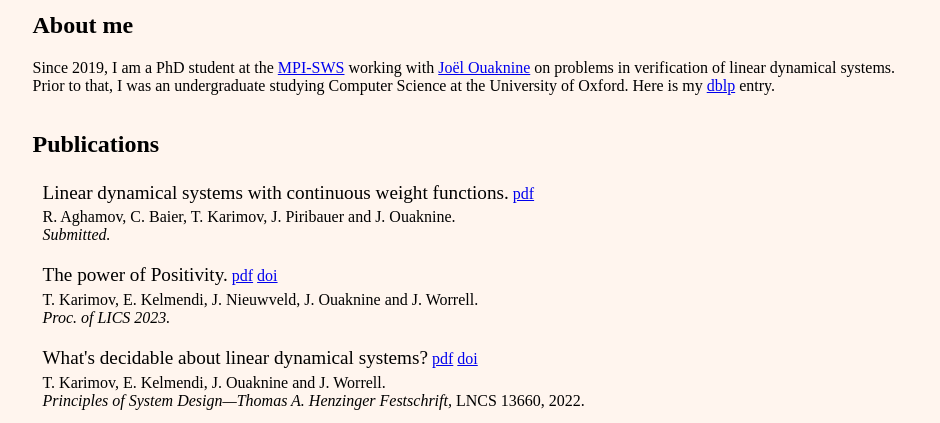
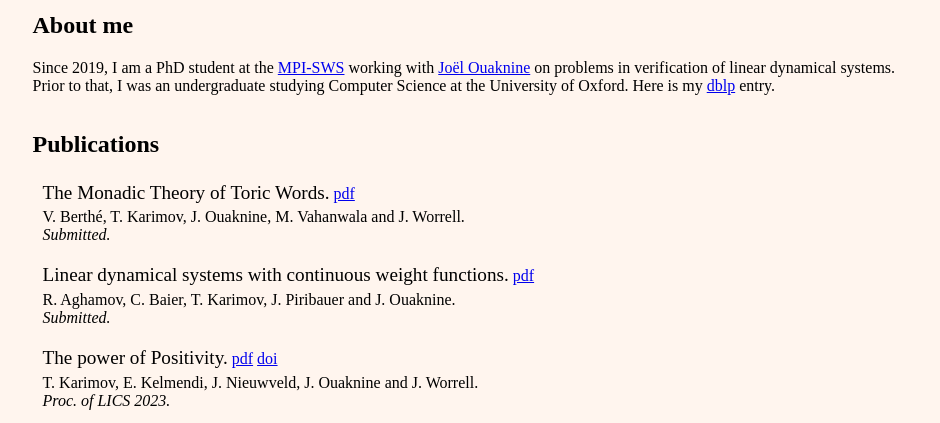
Before and after one commit to toghrul-karimov/toghrul-karimov.github.io, a plain HTML site: page index.html in a window 1280 px wide. Shown: the part 352-775 px from the top of the page, without its empty margins (173-1113 px from the left). Drawn offline with Linux system fonts and the light colour scheme.

Commit message:
Update index.html

```diff
--- a/index.html
+++ b/index.html
@@ -33,6 +33,14 @@
 
   <div id="publications">
     <h2>Publications</h2>
+    <p class="paper">
+      <span class="paper-name">The Monadic Theory of Toric Words.</span>
+      <a href="./assets/papers/toric.pdf">pdf</a>
+      <br />
+      V. Berth&eacute;, T. Karimov, J. Ouaknine, M. Vahanwala and J. Worrell.
+      <br />
+      <em>Submitted.</em>
+    </p>
     <p class="paper">
       <span class="paper-name">Linear dynamical systems with continuous weight functions.</span>
       <a href="./assets/papers/weights.pdf">pdf</a>
```
